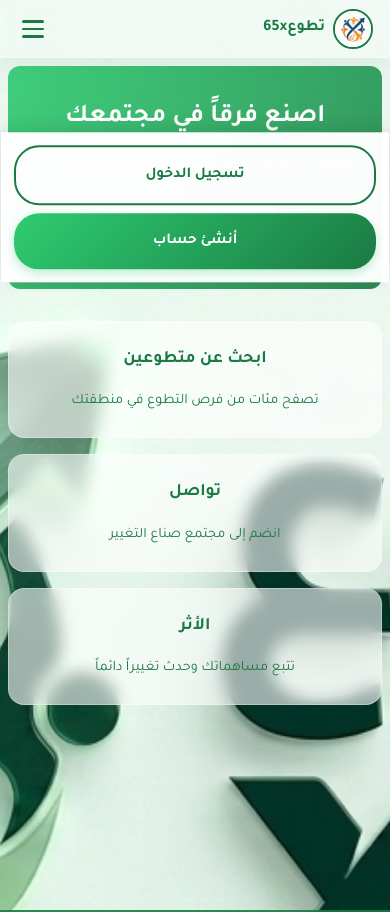
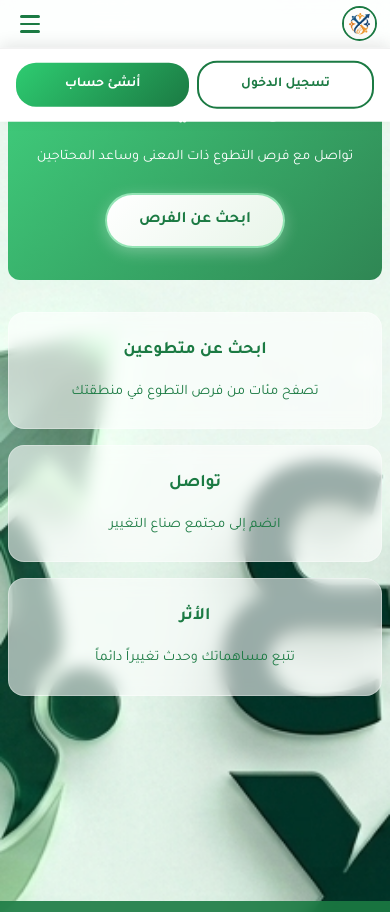
Before and after one commit to AbdullahZaid-ggg/MasarEndProgram2526, a React (Vite) app: page / in a window 390 px wide. Shown: the top 912 px of the page. Built offline with nearby package versions, Linux system fonts and the light colour scheme.

Commit message:
Improve header responsiveness

```diff
--- a/src/components/Navbar.css
+++ b/src/components/Navbar.css
@@ -2,19 +2,18 @@
   display: flex;
   justify-content: space-between;
   align-items: center;
-  padding: 0.8rem 3rem;
-  background: rgba(255, 255, 255, 0.25);
+  padding: 0.6rem 2rem;
+  background: rgba(255, 255, 255, 0.9);
   backdrop-filter: blur(12px);
   -webkit-backdrop-filter: blur(12px);
-  border: 1px solid rgba(255, 255, 255, 0.3);
-  box-shadow: 0 8px 32px rgba(27, 122, 67, 0.1);
+  border-bottom: 1px solid rgba(27, 122, 67, 0.1);
   position: sticky;
   top: 0;
   z-index: 1000;
 }
 
 .nav-logo a {
-  font-size: 1.8rem;
+  font-size: 1.6rem;
   font-weight: 800;
   color: #1b7a43;
   text-decoration: none;
@@ -24,15 +23,15 @@
 }
 
 .logo-img {
-  height: 70px;
-  width: 70px;
+  height: 50px;
+  width: 50px;
   border-radius: 50%;
   object-fit: cover;
   border: 2px solid #1b7a43;
 }
 
 .logo-text {
-  font-size: 1.5rem;
+  font-size: 1.3rem;
   font-weight: 800;
   color: #1b7a43;
 }
@@ -40,52 +39,41 @@
 .nav-links {
   display: flex;
   list-style: none;
-  gap: 2.5rem;
+  gap: 1.5rem;
   margin: 0;
   padding: 0;
+  align-items: center;
 }
 
 .nav-links a {
   color: #333;
   text-decoration: none;
-  font-weight: 500;
-  font-size: 1rem;
-  padding: 0.5rem 0;
-  position: relative;
-  transition: color 0.3s;
-}
-
-.nav-links a::after {
-  content: '';
-  position: absolute;
-  bottom: 0;
-  left: 0;
-  width: 0;
-  height: 3px;
-  background: #2ecc71;
-  transition: width 0.3s;
+  font-weight: 600;
+  font-size: 0.95rem;
+  padding: 0.5rem 0.8rem;
+  border-radius: 8px;
+  transition: all 0.3s;
 }
 
 .nav-links a:hover {
   color: #1b7a43;
-}
-
-.nav-links a:hover::after {
-  width: 100%;
+  background: rgba(27, 122, 67, 0.1);
 }
 
 .nav-auth {
   display: flex;
-  gap: 1rem;
+  gap: 0.8rem;
+  align-items: center;
 }
 
 .btn-login, .btn-signup {
-  padding: 0.6rem 1.8rem;
-  border-radius: 25px;
+  padding: 0.5rem 1.2rem;
+  border-radius: 20px;
   text-decoration: none;
   font-weight: 600;
-  font-size: 0.95rem;
+  font-size: 0.9rem;
   transition: all 0.3s;
+  white-space: nowrap;
 }
 
 .btn-login {
@@ -97,92 +85,107 @@
 .btn-login:hover {
   background: #1b7a43;
   color: white;
-  transform: translateY(-2px);
 }
 
 .btn-signup {
   background: linear-gradient(135deg, #2ecc71 0%, #1b7a43 100%);
   color: white;
   border: none;
-  box-shadow: 0 4px 10px rgba(46, 204, 113, 0.3);
 }
 
 .btn-signup:hover {
   transform: translateY(-2px);
-  box-shadow: 0 6px 15px rgba(46, 204, 113, 0.4);
+  box-shadow: 0 4px 12px rgba(46, 204, 113, 0.4);
 }
 
 .menu-toggle {
   display: none;
   flex-direction: column;
+  justify-content: center;
   gap: 5px;
   background: none;
   border: none;
   cursor: pointer;
-  padding: 5px;
+  padding: 8px;
+  width: 40px;
+  height: 40px;
 }
 
 .menu-toggle .bar {
-  width: 25px;
-  height: 3px;
+  width: 24px;
+  height: 2.5px;
   background: #1b7a43;
-  border-radius: 3px;
+  border-radius: 2px;
   transition: all 0.3s;
 }
 
-.menu-toggle .bar.open:nth-child(1) {
+.menu-toggle.active .bar:nth-child(1) {
   transform: rotate(45deg) translate(5px, 5px);
 }
 
-.menu-toggle .bar.open:nth-child(2) {
+.menu-toggle.active .bar:nth-child(2) {
   opacity: 0;
 }
 
-.menu-toggle .bar.open:nth-child(3) {
+.menu-toggle.active .bar:nth-child(3) {
   transform: rotate(-45deg) translate(5px, -5px);
 }
 
 @media (max-width: 992px) {
   .navbar {
-    padding: 0.8rem 1.5rem;
+    padding: 0.5rem 1rem;
+    flex-wrap: wrap;
+  }
+
+  .nav-logo a {
+    font-size: 1.3rem;
+  }
+
+  .logo-img {
+    height: 40px;
+    width: 40px;
+  }
+
+  .logo-text {
+    font-size: 1.1rem;
   }
 
   .menu-toggle {
     display: flex;
+    order: 3;
   }
 
   .nav-links {
     position: fixed;
-    top: 70px;
+    top: 55px;
     left: 0;
     right: 0;
-    background: rgba(255, 255, 255, 0.98);
+    background: white;
     flex-direction: column;
-    align-items: center;
+    align-items: stretch;
     gap: 0;
-    padding: 1rem 0;
-    transform: translateY(-150%);
-    transition: transform 0.3s ease;
+    padding: 0;
+    max-height: 0;
+    overflow: hidden;
+    transition: max-height 0.3s ease, padding 0.3s ease;
     box-shadow: 0 4px 15px rgba(0, 0, 0, 0.1);
   }
 
   .nav-links.active {
-    transform: translateY(0);
+    max-height: 400px;
+    padding: 0.5rem 0;
   }
 
   .nav-links li {
     width: 100%;
-    text-align: center;
   }
 
   .nav-links a {
     display: block;
-    padding: 1rem;
-    font-size: 1.1rem;
-  }
-
-  .nav-links a::after {
-    display: none;
+    padding: 1rem 1.5rem;
+    font-size: 1rem;
+    text-align: start;
+    border-radius: 0;
   }
 
   .nav-auth {
@@ -190,11 +193,12 @@
     bottom: 0;
     left: 0;
     right: 0;
-    background: rgba(255, 255, 255, 0.98);
-    flex-direction: column;
-    padding: 1rem;
+    background: white;
+    flex-direction: row;
+    justify-content: center;
+    padding: 0.8rem 1rem;
     gap: 0.5rem;
-    transform: translateY(150%);
+    transform: translateY(100%);
     transition: transform 0.3s ease;
     box-shadow: 0 -4px 15px rgba(0, 0, 0, 0.1);
   }
@@ -203,55 +207,63 @@
     transform: translateY(0);
   }
 
-  .btn-login, .btn-signup {
-    width: 100%;
-    text-align: center;
-    padding: 1rem;
+  .nav-auth::before {
+    content: '';
+    position: absolute;
+    top: 0;
+    left: 0;
+    right: 0;
+    height: 1px;
+    background: #eee;
   }
 
-  .logo-img {
-    height: 50px;
-    width: 50px;
-  }
-
-  .logo-text {
-    font-size: 1.2rem;
+  .btn-login, .btn-signup {
+    flex: 1;
+    text-align: center;
+    padding: 0.8rem 1rem;
+    font-size: 0.95rem;
   }
 }
 
 @media (max-width: 480px) {
   .navbar {
-    padding: 0.5rem 1rem;
+    padding: 0.4rem 0.8rem;
   }
 
   .nav-logo a {
-    font-size: 1.4rem;
+    font-size: 1.1rem;
   }
 
   .logo-img {
-    height: 40px;
-    width: 40px;
+    height: 35px;
+    width: 35px;
   }
 
   .logo-text {
     font-size: 1rem;
+    display: none;
   }
 
   .nav-links {
-    top: 60px;
+    top: 50px;
   }
 
   .nav-links a {
-    font-size: 1rem;
-    padding: 0.8rem;
+    padding: 0.9rem 1rem;
+    font-size: 0.95rem;
   }
 
-  .nav-auth {
-    padding: 0.8rem;
+  .btn-login, .btn-signup {
+    padding: 0.7rem 0.8rem;
+    font-size: 0.85rem;
+  }
+
+  .menu-toggle {
+    width: 35px;
+    height: 35px;
   }
 
   .menu-toggle .bar {
-    width: 22px;
-    height: 2.5px;
+    width: 20px;
   }
 }
--- a/src/components/Navbar.jsx
+++ b/src/components/Navbar.jsx
@@ -15,10 +15,10 @@ function Navbar() {
         </Link>
       </div>
 
-      <button className="menu-toggle" onClick={() => setIsOpen(!isOpen)}>
-        <span className={isOpen ? 'bar open' : 'bar'}></span>
-        <span className={isOpen ? 'bar open' : 'bar'}></span>
-        <span className={isOpen ? 'bar open' : 'bar'}></span>
+      <button className={`menu-toggle ${isOpen ? 'active' : ''}`} onClick={() => setIsOpen(!isOpen)}>
+        <span className="bar"></span>
+        <span className="bar"></span>
+        <span className="bar"></span>
       </button>
 
       <ul className={`nav-links ${isOpen ? 'active' : ''}`}>
```
